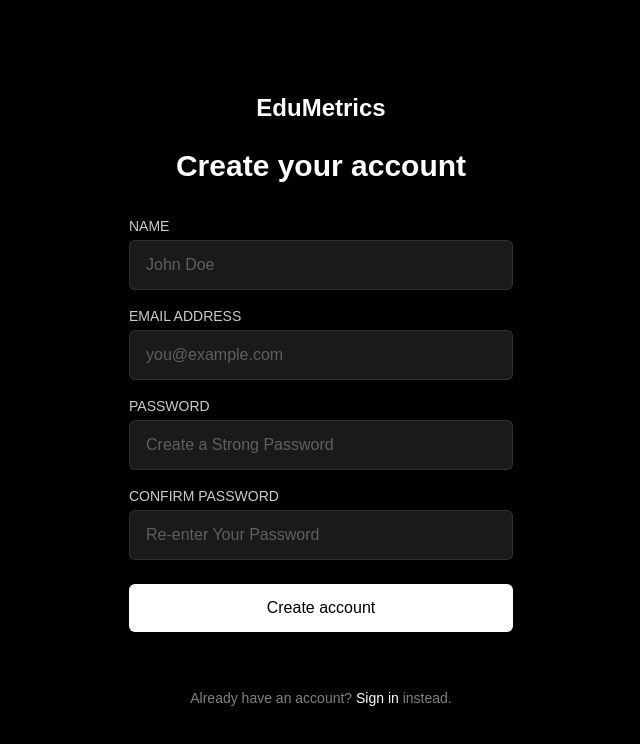
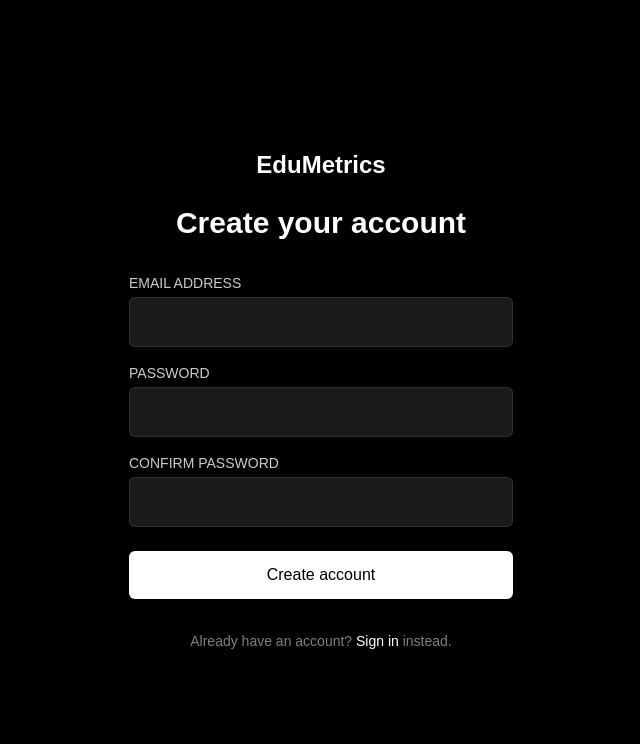
Before and after one commit to jackyhnc/edumetrics, a Next.js app: page /signup in a window 1280 px wide. Shown: the top 744 px of the page, without its empty margins (319-959 px from the left). Built offline with nearby package versions, Linux system fonts and the light colour scheme; no server answers.

Commit message:
made log in and sign up

```diff
--- a/src/app/signup/page.tsx
+++ b/src/app/(auth)/signin/page.tsx
@@ -2,15 +2,31 @@
 
 import React, { useState } from 'react';
 import Link from 'next/link';
+import { useSession } from '@/context';
+import { useRouter } from 'next/navigation';
 
-export default function SignUp() {
+export default function SignIn() {
   const [email, setEmail] = useState('');
   const [password, setPassword] = useState('');
-  const [confirmPassword, setConfirmPassword] = useState('');
+  const [error, setError] = useState('');
 
-  const handleSubmit = (e: React.FormEvent) => {
+  const { handleLogin } = useSession();
+  const router = useRouter();
+
+  const handleSubmit = async (e: React.FormEvent) => {
     e.preventDefault();
-    console.log('Sign up attempt with:', email);
+    setError('');
+
+    try {
+      const user = await handleLogin(email, password);
+      if (user) {
+        router.push('/home');
+      } else {
+        setError('Invalid email or password. Please try again.');
+      }
+    } catch (err) {
+      setError('An error occurred during sign-in.');
+    }
   };
 
   return (
@@ -20,22 +36,12 @@
           <Link href="/" className="text-2xl font-bold text-white hover:text-white/90 transition-colors">
             EduMetrics
           </Link>
-          <h2 className="mt-6 text-3xl font-bold text-white">Create your account</h2>
-          <p className="mt-2 text-white/70">
-          </p>
+          <h2 className="mt-6 text-3xl font-bold text-white">Welcome back</h2>
+          <p className="mt-2 text-white/70">Sign in to your account</p>
         </div>
 
         <form className="mt-8 space-y-6" onSubmit={handleSubmit}>
           <div className="space-y-4">
-            <div>
-              <label htmlFor="email" className="block text-sm font-medium text-white/80">
-                NAME
-              </label>
-              <input
-                placeholder="John Doe"
-                className="mt-1 block w-full px-4 py-3 bg-white/10 border border-white/10 rounded-md text-white placeholder-white/30 focus:outline-none focus:ring-2 focus:ring-white/30 focus:border-transparent"
-              />
-            </div>
             <div>
               <label htmlFor="email" className="block text-sm font-medium text-white/80">
                 EMAIL ADDRESS
@@ -61,28 +67,10 @@
                 id="password"
                 name="password"
                 type="password"
-                autoComplete="new-password"
-                placeholder="Create a Strong Password"
+                autoComplete="current-password"
                 required
                 value={password}
                 onChange={(e) => setPassword(e.target.value)}
-                className="mt-1 block w-full px-4 py-3 bg-white/10 border border-white/10 rounded-md text-white placeholder-white/30 focus:outline-none focus:ring-2 focus:ring-white/30 focus:border-transparent"
-              />
-            </div>
-
-            <div>
-              <label htmlFor="confirmPassword" className="block text-sm font-medium text-white/80">
-                CONFIRM PASSWORD
-              </label>
-              <input
-                id="confirmPassword"
-                name="confirmPassword"
-                type="password"
-                autoComplete="new-password"
-                placeholder="Re-enter Your Password"
-                required
-                value={confirmPassword}
-                onChange={(e) => setConfirmPassword(e.target.value)}
                 className="mt-1 block w-full px-4 py-3 bg-white/10 border border-white/10 rounded-md text-white placeholder-white/30 focus:outline-none focus:ring-2 focus:ring-white/30 focus:border-transparent"
               />
             </div>
@@ -93,23 +81,25 @@
               type="submit"
               className="w-full flex justify-center px-4 py-3 bg-white text-black hover:bg-gray-100 transition-colors rounded-md font-medium focus:outline-none focus:ring-2 focus:ring-offset-2 focus:ring-white/30"
             >
-              Create account
+              Sign in
             </button>
-          </div>
-
-          <div className="flex gap-6 justify-center text-sm text-white/50">
-            <div className="flex items-center gap-2">
-            </div>
           </div>
         </form>
 
+        {/* Error message at the bottom */}
+        {error && (
+          <div className="text-red-500 text-center mt-4">
+            {error}
+          </div>
+        )}
+
         <div className="text-center text-sm">
           <p className="text-white/50">
-            Already have an account?{' '}
-            <Link href="/signin" className="font-medium text-white hover:text-white/80">
-              Sign in
+            Don't have an account?{' '}
+            <Link href="/signup" className="font-medium text-white hover:text-white/80">
+              Sign up
             </Link>{' '}
-            instead.
+            for free.
           </p>
         </div>
       </div>
--- /dev/null
+++ b/src/app/(auth)/signup/page.tsx
@@ -0,0 +1,113 @@
+'use client';
+
+import React, { useState } from 'react';
+import Link from 'next/link';
+import { useSession } from '@/context';
+import { useRouter } from 'next/navigation';
+
+export default function SignUp() {
+  const [email, setEmail] = useState('');
+  const [password, setPassword] = useState('');
+  const [confirmPassword, setConfirmPassword] = useState('');
+  const [error, setError] = useState('');
+
+  const { handleSignup } = useSession();
+  const router = useRouter(); // Use router for redirection
+
+  const handleSubmit = async (e: React.FormEvent) => {
+    e.preventDefault();
+    setError('');
+
+    if (password !== confirmPassword) {
+      setError('Passwords do not match');
+      return;
+    }
+
+    try {
+      const user = await handleSignup(email, password);
+      if (user) {
+        router.push('/university'); // Redirect only if signup is successful
+      } else {
+        setError('Signup failed. Please try again.');
+      }
+    } catch (err) {
+      setError('An error occurred during signup.');
+    }
+  };
+
+  return (
+    <div className="min-h-screen flex items-center justify-center bg-black">
+      <div className="max-w-md w-full space-y-8 p-8">
+        <div className="text-center">
+          <Link href="/" className="text-2xl font-bold text-white hover:text-white/90 transition-colors">
+            EduMetrics
+          </Link>
+          <h2 className="mt-6 text-3xl font-bold text-white">Create your account</h2>
+        </div>
+
+        <form className="mt-8 space-y-6" onSubmit={handleSubmit}>
+          <div className="space-y-4">
+            <div>
+              <label htmlFor="email" className="block text-sm font-medium text-white/80">EMAIL ADDRESS</label>
+              <input
+                id="email"
+                name="email"
+                type="email"
+                required
+                value={email}
+                onChange={(e) => setEmail(e.target.value)}
+                className="mt-1 block w-full px-4 py-3 bg-white/10 border border-white/10 rounded-md text-white"
+              />
+            </div>
+
+            <div>
+              <label htmlFor="password" className="block text-sm font-medium text-white/80">PASSWORD</label>
+              <input
+                id="password"
+                name="password"
+                type="password"
+                required
+                value={password}
+                onChange={(e) => setPassword(e.target.value)}
+                className="mt-1 block w-full px-4 py-3 bg-white/10 border border-white/10 rounded-md text-white"
+              />
+            </div>
+
+            <div>
+              <label htmlFor="confirmPassword" className="block text-sm font-medium text-white/80">CONFIRM PASSWORD</label>
+              <input
+                id="confirmPassword"
+                name="confirmPassword"
+                type="password"
+                required
+                value={confirmPassword}
+                onChange={(e) => setConfirmPassword(e.target.value)}
+                className="mt-1 block w-full px-4 py-3 bg-white/10 border border-white/10 rounded-md text-white"
+              />
+            </div>
+          </div>
+
+          <div>
+            <button type="submit" className="w-full px-4 py-3 bg-white text-black hover:bg-gray-100 transition-colors rounded-md font-medium">
+              Create account
+            </button>
+          </div>
+        </form>
+
+        {/* Error message at the bottom */}
+        {error && (
+          <div className="text-red-500 text-center mt-4">
+            {error}
+          </div>
+        )}
+
+        <div className="text-center text-sm mt-4">
+          <p className="text-white/50">
+            Already have an account?{' '}
+            <Link href="/signin" className="font-medium text-white hover:text-white/80">Sign in</Link> instead.
+          </p>
+        </div>
+      </div>
+    </div>
+  );
+}
--- a/src/app/signin/page.tsx
+++ /dev/null
@@ -1,92 +0,0 @@
-'use client';
-
-import React, { useState } from 'react';
-import Link from 'next/link';
-import { useRouter } from 'next/navigation';
-
-export default function SignIn() {
-  const [email, setEmail] = useState('');
-  const [password, setPassword] = useState('');
-  const router = useRouter();
-
-  const handleSubmit = async (e: React.FormEvent) => {
-    e.preventDefault();
-    // TODO: Implement actual authentication
-    console.log('Sign in attempt with:', email);
-
-    // For now, just redirect to university selection
-    router.push('/university');
-  };
-
-  return (
-    <div className="min-h-screen flex items-center justify-center bg-black">
-      <div className="max-w-md w-full space-y-8 p-8">
-        <div className="text-center">
-          <Link href="/" className="text-2xl font-bold text-white hover:text-white/90 transition-colors">
-            EduMetrics
-          </Link>
-          <h2 className="mt-6 text-3xl font-bold text-white">Welcome back</h2>
-          <p className="mt-2 text-white/70">
-            Sign in to your account
-          </p>
-        </div>
-
-        <form className="mt-8 space-y-6" onSubmit={handleSubmit}>
-          <div className="space-y-4">
-            <div>
-              <label htmlFor="email" className="block text-sm font-medium text-white/80">
-                EMAIL ADDRESS
-              </label>
-              <input
-                id="email"
-                name="email"
-                type="email"
-                autoComplete="email"
-                required
-                value={email}
-                onChange={(e) => setEmail(e.target.value)}
-                placeholder="you@example.com"
-                className="mt-1 block w-full px-4 py-3 bg-white/10 border border-white/10 rounded-md text-white placeholder-white/30 focus:outline-none focus:ring-2 focus:ring-white/30 focus:border-transparent"
-              />
-            </div>
-
-            <div>
-              <label htmlFor="password" className="block text-sm font-medium text-white/80">
-                PASSWORD
-              </label>
-              <input
-                id="password"
-                name="password"
-                type="password"
-                autoComplete="current-password"
-                placeholder="Enter Your Password"
-                required
-                value={password}
-                onChange={(e) => setPassword(e.target.value)}
-                className="mt-1 block w-full px-4 py-3 bg-white/10 border border-white/10 rounded-md text-white placeholder-white/30 focus:outline-none focus:ring-2 focus:ring-white/30 focus:border-transparent"
-              />
-            </div>
-          </div>
-
-          <div>
-            <button
-              type="submit"
-              className="w-full flex justify-center px-4 py-3 bg-white text-black hover:bg-gray-100 transition-colors rounded-md font-medium focus:outline-none focus:ring-2 focus:ring-offset-2 focus:ring-white/30">
-              Sign in
-            </button>
-          </div>
-        </form>
-
-        <div className="text-center text-sm">
-          <p className="text-white/50">
-            Don't have an account?{' '}
-            <Link href="/signup" className="font-medium text-white hover:text-white/80">
-              Sign up
-            </Link>{' '}
-            for free.
-          </p>
-        </div>
-      </div>
-    </div>
-  );
-}
--- a/src/context/index.tsx
+++ b/src/context/index.tsx
@@ -1,4 +1,4 @@
-
+"use client"
 import { createUserWithEmailAndPassword, onAuthStateChanged, signInWithEmailAndPassword, signOut, User } from "firebase/auth";
 import { createContext, useContext, useEffect, useState } from "react";
 import { auth } from "../config/firebase";
@@ -37,6 +37,7 @@
 
     try {
       const response = await createUserWithEmailAndPassword(auth, email, password);
+      console.log(response)
       return response?.user;
     } catch (error) {
       console.log(error);
@@ -59,7 +60,7 @@
   }
 
   return (
-    <AuthContext.Provider value={{ user, isLoading, handleLogin, handleLogout }}>
+    <AuthContext.Provider value={{ user, isLoading, handleLogin, handleSignup, handleLogout }}>
       {props.children}
     </AuthContext.Provider>
   )
```
Also changed, not shown: src/app/home/page.tsx (added, +13 -0 lines).
